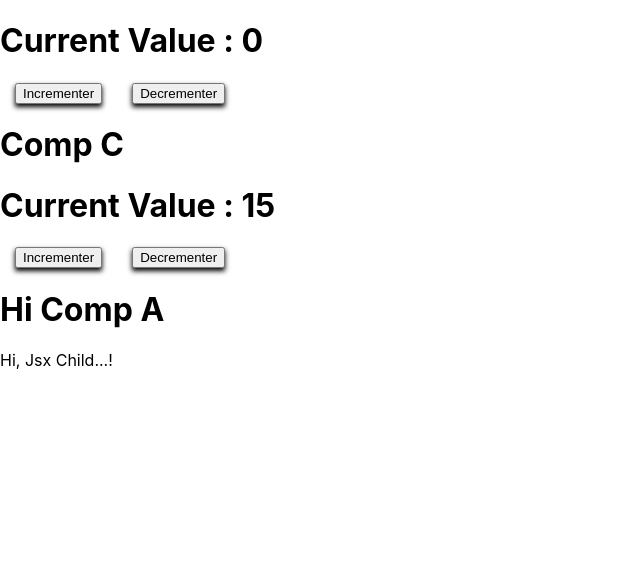
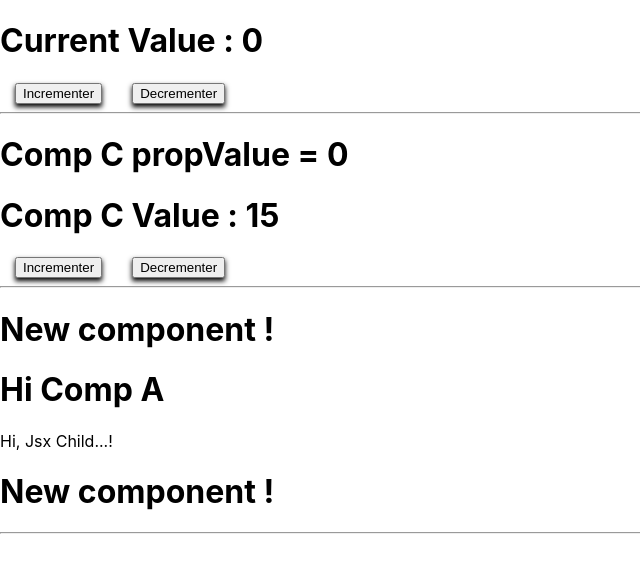
Before and after one commit to HuguesBriqueler/Time_management, a Next.js app: page / in a window 1280 px wide. Shown: the top 572 px of the page, without its empty margins (0-640 px from the left). Built offline with nearby package versions, Linux system fonts and the light colour scheme.

Commit message:
Others funny props tricks

```diff
--- a/pages/index.js
+++ b/pages/index.js
@@ -9,6 +9,8 @@ const CompA = (props) => {
       displayed in that way :
       {<props.jsxChild />} */}
       {props.isDisplayed && <props.jsxChild />}
+      <props.propComp />
+    <hr></hr>
     </>
   );
 };
@@ -30,20 +32,32 @@ class CompC extends React.Component {
   }
 
   render() {
+    // State value destructured
     const { classValue } = this.state;
+    // Prop value destructured -- As a component 'propComp' must be upper cased
+    const { propValue, propComp: PropComp } = this.props;
+
     return (
       <>
-        <h1>Comp C</h1>
-        <h1>Current Value : {classValue}</h1>
+        <h1>Comp C propValue = {propValue}</h1>
+        <h1>Comp C Value : {classValue}</h1>
         <button type="button" onClick={() => this.incValue(+1)}>
           Incrementer
         </button>
         <button type="button" onClick={() => this.incValue(-1)}>
           Decrementer
         </button>
+        <hr></hr>
+        <PropComp />
       </>
     );
   }
+}
+
+const NewComponent = () => {
+  return (
+    <h1>New component !</h1>
+  )
 }
 
 export default function Home() {
@@ -60,12 +74,15 @@ export default function Home() {
       <button type="button" onClick={() => incValue(-1)}>
         Decrementer
       </button>
-      <CompC />
+      <hr></hr>
+      <CompC propValue={value} propComp={NewComponent} />
       <CompA
         isDisplayed={true}
         // props can contain function
         // here it return a jsx child
         jsxChild={() => <p>Hi, Jsx Child...!</p>}
+        // Same for components
+        propComp = {NewComponent}
       />
     </>
   );
```
